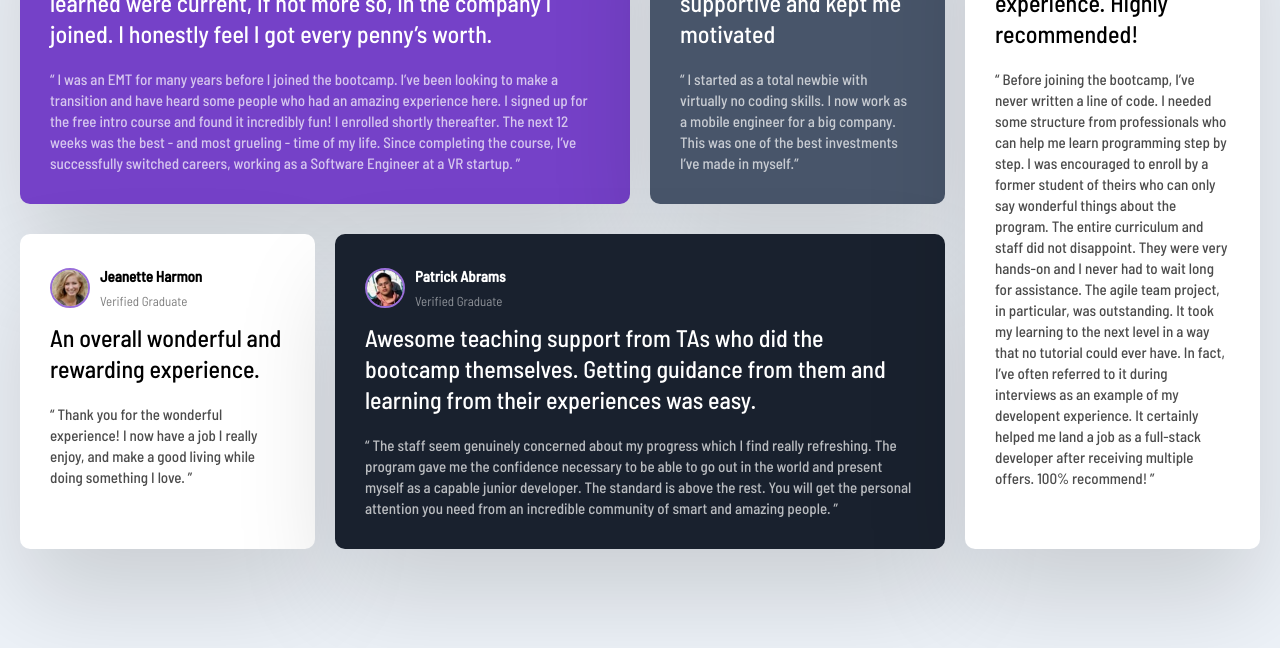
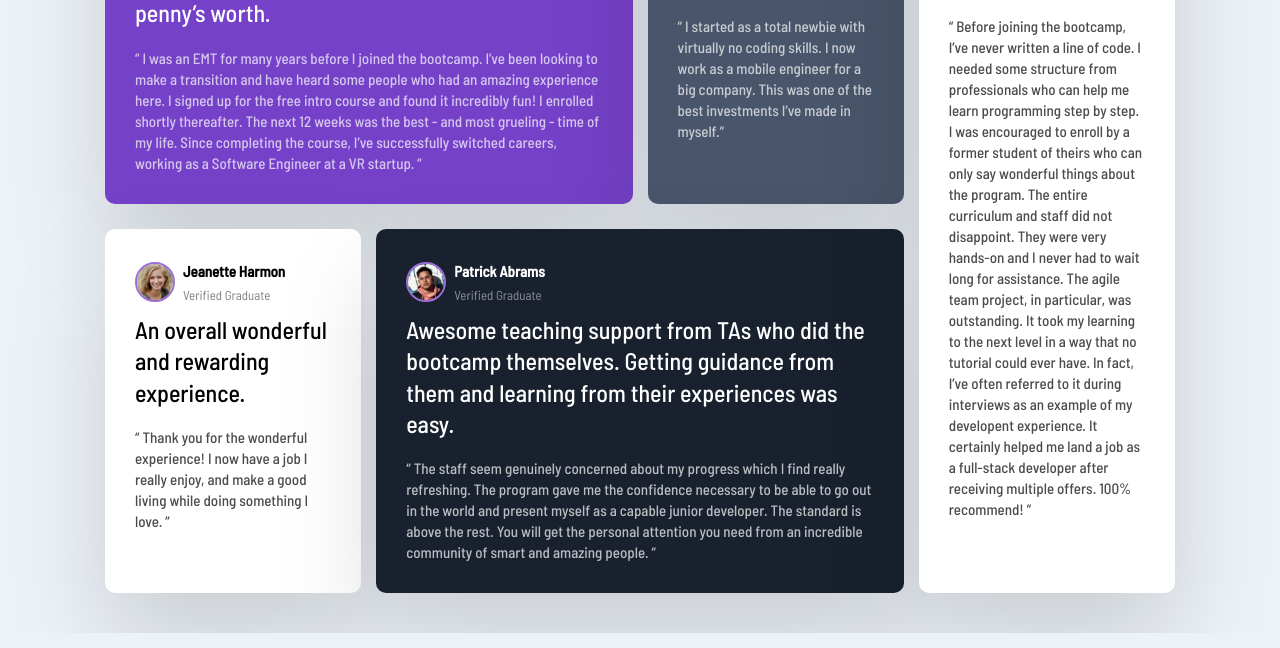
Before and after one commit to Usmaniyya/Testimonials-grid-section, a plain HTML site: page index.html in a window 1280 px wide. Shown: the part 212-860 px from the top of the page. Drawn offline with Linux system fonts and the light colour scheme.

Commit message:
third commit

```diff
--- a/style.css
+++ b/style.css
@@ -13,19 +13,22 @@
     box-sizing: border-box;
   }
   body {
-    height: 100vh;
+    display: grid;
+    place-items: center;
+    min-height: 100vh;
+    padding: 10px;
     font-family: 'Barlow Semi Condensed', sans-serif;
     background: #edf2f8;
     line-height: 1.7;
     font-size: 13px;
   }
   .container {
-    max-width: 1440px;
-    margin: 60px auto;
+    max-width: 1110px;
+    margin: 0 auto;
     padding: 20px;
     display: grid;
     grid-template-columns: repeat(4, 1fr);
-    gap: 20px;
+    gap: 15px;
   }
   .card {
     background: #fff;
@@ -37,7 +40,7 @@
   .card-header {
     display: flex;
     align-items: center;
-    margin-bottom: 10px;
+    margin-bottom: 8px;
   }
   .card-header h3 {
     font-size: 15px;
@@ -49,14 +52,14 @@
     height: 40px;
     width: 40px;
     border-radius: 50%;
-    margin-right: 10px;
+    margin-right: 8px;
     border: 2px solid #996ed9;
   }
   .card-lead {
     font-size: 1.5rem;
     font-weight: 500;
     line-height: 1.3;
-    margin-bottom: 20px;
+    margin-bottom: 1.2rem;
   }
   .card-qoute {
     font-size: 15px;
```
